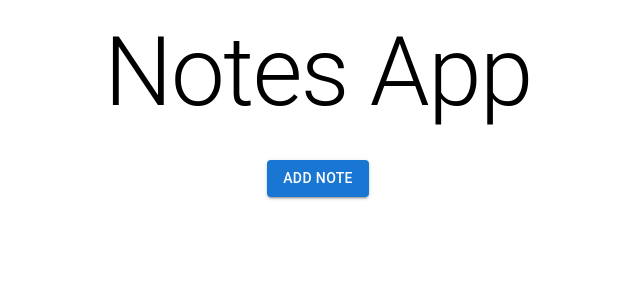
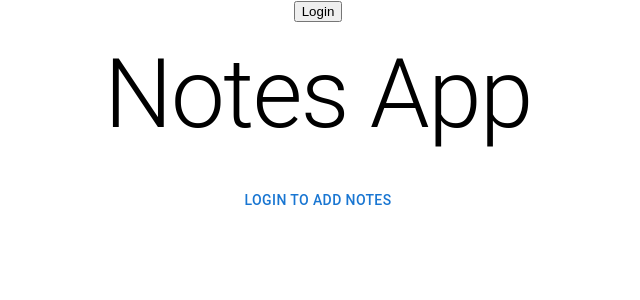
Before and after one commit to AshtonGasser/my-notes-app, a React (Create React App) app in the folder my-notes-app/: page / in a window 1280 px wide. Shown: the top 300 px of the page, without its empty margins (322-962 px from the left). Built offline with nearby package versions, Linux system fonts and the light colour scheme.

Commit message:
add authentcated? wrapper to notemodal, Conditional render in App.js

```diff
--- a/my-notes-app/src/App.js
+++ b/my-notes-app/src/App.js
@@ -3,7 +3,6 @@ import Notes from './components/Notes';
 import { useState, useEffect } from 'react';
 import AuthPage from './components/AuthPage/AuthPage';
 function App() {
-
   const [loginShow, setLoginShow] = useState(false);
   const [isAuthenticated, setIsAuthenticated] = useState(false);
 
@@ -12,9 +11,18 @@ function App() {
     setIsAuthenticated(true);
     setLoginShow(false);
   };
+
+  const handleLogout = () => {
+    localStorage.setItem('isAuthenticated', 'false');
+    setIsAuthenticated(false);
+  };
   return (
     <div className='App'>
-      <Notes />
+      {isAuthenticated && <button onClick={handleLogout}>Logout</button>}
+      {!isAuthenticated && (
+        <button onClick={() => setLoginShow(true)}>Login</button>
+      )}
+      {!loginShow && <Notes isAuthenticated={isAuthenticated} />}
       {loginShow && <AuthPage onLogin={handleLogin} />}
     </div>
   );
--- a/my-notes-app/src/components/NoteCard/NoteCard.jsx
+++ b/my-notes-app/src/components/NoteCard/NoteCard.jsx
@@ -8,7 +8,7 @@ import {
 import DeleteIcon from '@mui/icons-material/Delete';
 import  EditNoteModal  from '../EditNoteModal';
 
-export default function NoteCard({ note, deleteNote, updateNote }) {
+export default function NoteCard({ note, deleteNote, updateNote, isAuthenticated }) {
   return (
     <Grid>
       <Card>
@@ -18,12 +18,14 @@ export default function NoteCard({ note, deleteNote, updateNote }) {
             {new Date(note.createdTime).toLocaleString()}
           </Typography>
         </CardContent>
+        {isAuthenticated && (
         <>
           <EditNoteModal note={note} onSave={updateNote} />
           <IconButton aria-label='delete' onClick={() => deleteNote(note.id)}>
             <DeleteIcon />
           </IconButton>
         </>
+        )}
       </Card>
     </Grid>
   );
--- a/my-notes-app/src/components/NoteModal.jsx
+++ b/my-notes-app/src/components/NoteModal.jsx
@@ -8,7 +8,7 @@ import {
 } from '@mui/material';
 import { useState } from 'react';
 
-export default function NoteModal({ addNote }) {
+export default function NoteModal({ addNote, isAuthenticated }) {
   const [open, setOpen] = useState(false);
   const [title, setTitle] = useState('');
   const [content, setContent] = useState('');
@@ -42,7 +42,8 @@ export default function NoteModal({ addNote }) {
       handleClose(); // Close the modal and reset the fields
     }
   };
-  return (
+
+  if (isAuthenticated) return (
     <div>
       <Button variant='contained' color='primary' onClick={handleOpen}>
         Add Note
@@ -85,5 +86,8 @@ export default function NoteModal({ addNote }) {
         </DialogActions>
       </Dialog>
     </div>
+    )
+    else return (
+    <Button>Login to add notes</Button>
   );
 }
--- a/my-notes-app/src/components/Notes.jsx
+++ b/my-notes-app/src/components/Notes.jsx
@@ -3,7 +3,7 @@ import NoteCard from './NoteCard/NoteCard';
 import NoteModal from './NoteModal';
 import { useEffect, useState } from 'react';
 
-export default function Notes() {
+export default function Notes({ isAuthenticated }) {
   const [notes, setNotes] = useState(() => {
     const savedNotes = localStorage.getItem('notes');
     return savedNotes ? JSON.parse(savedNotes) : [];
@@ -47,11 +47,12 @@ export default function Notes() {
         <Typography variant='h1' mb={4}>
           Notes App
         </Typography>
-        <NoteModal addNote={addNote} />
+        <NoteModal isAuthenticated={isAuthenticated} addNote={addNote} />
       </Stack>
       <Grid container spacing={5}>
         {notes.map((note) => (
           <NoteCard
+            isAuthenticated={isAuthenticated}
             updateNote={updateNote}
             deleteNote={deleteNote}
             key={note.id}
```
